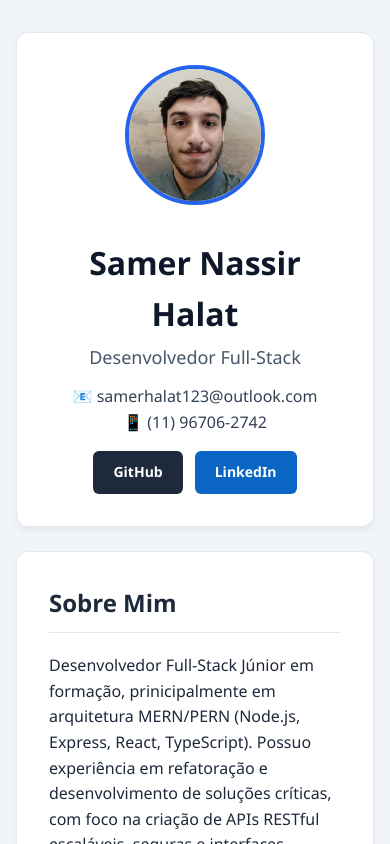
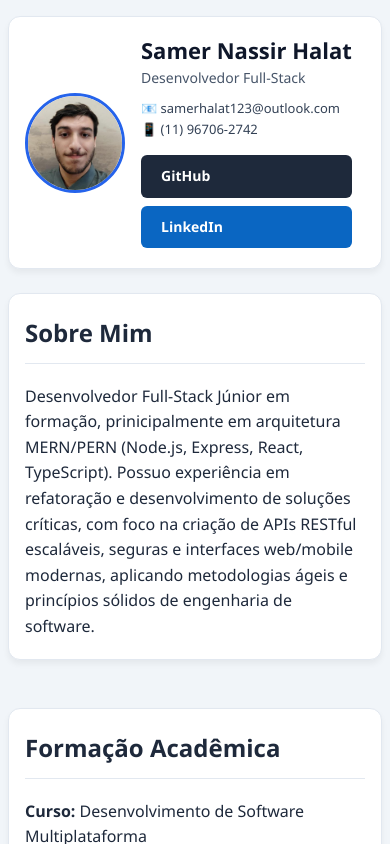
Before and after one commit to SamerHalat/Portifolio, a React (Vite) app: page / in a window 390 px wide. Shown: the top 844 px of the page. Built offline with nearby package versions, Linux system fonts and the light colour scheme.

Commit message:
Versão Final com responsividade

```diff
--- a/src/index.css
+++ b/src/index.css
@@ -1,5 +1,5 @@
 /* ==========================================================================
-   1. VARIÁVEIS GLOBAIS
+   1. RESET BÁSICO E VARIÁVEIS GLOBAIS
    ========================================================================== */
 * {
   box-sizing: border-box;
@@ -16,7 +16,7 @@ body {
 }
 
 .container {
-  max-width: 1200px;
+  max-width: 1200px; /* Largura aumentada conforme pedido */
   margin: 0 auto;
 }
 
@@ -184,6 +184,7 @@ p {
   margin-bottom: 10px;
 }
 
+/* Estilo para a lista de certificados */
 .cert-list {
   display: grid;
   grid-template-columns: 1fr 1fr;
@@ -290,6 +291,7 @@ p {
   background: #f8fafc;
   padding: 20px;
   border-radius: 8px;
+  position: relative; /* Preparação para botões flutuantes no mobile */
 }
 
 .carousel-img-wrapper {
@@ -299,7 +301,7 @@ p {
 
 .carousel-img-wrapper img {
   max-width: 100%;
-  max-height: 450px;
+  max-height: 550px;
   object-fit: contain;
   background-color: #0f172a;
   border-radius: 8px;
@@ -326,6 +328,7 @@ p {
   font-size: 20px;
   flex-shrink: 0;
   transition: 0.2s;
+  z-index: 10;
 }
 
 .btn-carousel:hover {
@@ -349,17 +352,54 @@ p {
 }
 
 /* ==========================================================================
-   8. RESPONSIVIDADE (MOBILE)
+   8. RESPONSIVIDADE PROFISSIONAL (MOBILE E TABLET)
    ========================================================================== */
-@media (max-width: 750px) {
-  .profile-header {
-    flex-direction: column;
-    text-align: center;
-    align-items: center;
-  }
+@media (max-width: 850px) {
 
   .grid-2, .cert-list {
     grid-template-columns: 1fr;
+  }
+}
+
+@media (max-width: 600px) {
+  body {
+    padding: 16px 8px;
+  }
+
+  .header-card, .section-card {
+    padding: 20px 16px;
+  }
+
+
+  .profile-header {
+    flex-direction: row;
+    align-items: center;
+    gap: 16px;
+  }
+
+  .foto-perfil {
+    width: 100px;
+    height: 100px;
+    border-width: 3px;
+  }
+
+  .header-info h1 {
+    font-size: 22px;
+    line-height: 1.2;
+  }
+
+  .subtitle {
+    font-size: 14px;
+    margin-bottom: 8px;
+  }
+
+  .contact-info p {
+    font-size: 13px;
+  }
+
+  .social-buttons {
+    flex-direction: column;
+    gap: 8px;
   }
 
   .experience-card .exp-header {
@@ -368,7 +408,25 @@ p {
     gap: 8px;
   }
 
-  .social-buttons {
-    justify-content: center;
+  .carousel {
+    padding: 10px 5px;
   }
+
+  .carousel-img-wrapper img {
+    max-height: 400px;
+  }
+
+
+  .btn-carousel {
+    position: absolute;
+    top: 40%;
+    transform: translateY(-50%);
+    background: rgba(37, 99, 235, 0.85);
+    width: 35px;
+    height: 35px;
+    font-size: 16px;
+  }
+
+  .btn-carousel:first-child { left: 5px; }
+  .btn-carousel:last-child { right: 5px; }
 }
```
